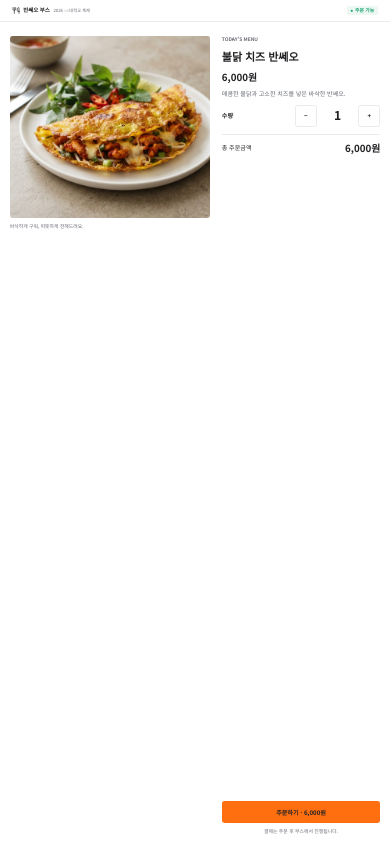
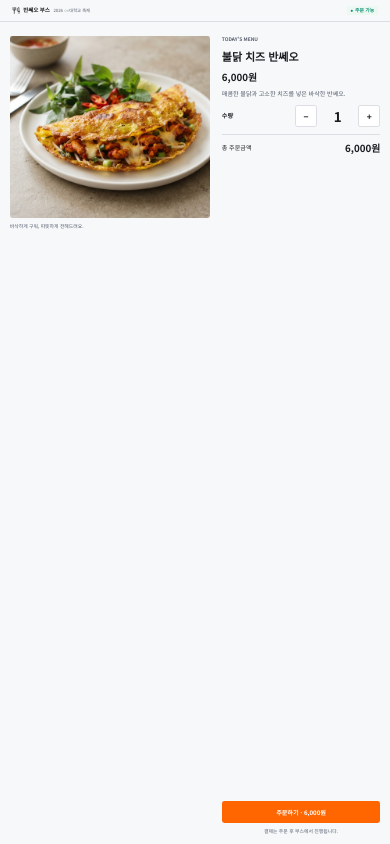
Before and after one commit to Superkid0714/2026-banhxeo-machin, a React (Vite) app: page / in a window 390 px wide. Built offline with nearby package versions, Linux system fonts and the light colour scheme; no server answers.

Commit message:
style: refine buttons quantity controls and responsive frames

```diff
--- a/src/components/ActionButton.tsx
+++ b/src/components/ActionButton.tsx
@@ -7,6 +7,6 @@ type Props = ButtonHTMLAttributes<HTMLButtonElement> & {
 }
 
 export function ActionButton({ variant = 'quantity', height = 72, mutedDisabled = true, className = '', disabled, style, ...props }: Props) {
-  const appearance = disabled && mutedDisabled ? 'border border-line bg-disabled text-muted' : variant === 'order' ? 'bg-order text-ink' : 'border border-line bg-white text-ink'
+  const appearance = disabled && mutedDisabled ? 'border border-line bg-disabled text-muted' : variant === 'order' ? 'bg-order text-white' : 'border border-line bg-white text-ink'
   return <button type="button" disabled={disabled} style={{ height, ...(variant === 'quantity' ? { width: height } : {}), ...style }} className={`flex shrink-0 items-center justify-center gap-[8px] overflow-hidden rounded-[8px] px-[16px] text-[20px] font-bold leading-[1.25] ${appearance} ${className}`} {...props} />
 }
--- a/src/components/QuantityStepper.tsx
+++ b/src/components/QuantityStepper.tsx
@@ -6,9 +6,9 @@ export function QuantityStepper({ value, onChange, size = 'large', disabled = fa
   const small = size === 'small'
   return (
     <div className={`flex shrink-0 items-center justify-between ${small ? 'h-[56px] w-[216px]' : 'h-[72px] w-[280px]'}`} role="group" aria-label="주문 수량">
-      <ActionButton height={small ? 56 : 72} disabled={disabled || value === 1} mutedDisabled={disabled && mutedDisabled} aria-label="수량 줄이기" onClick={() => onChange(Math.max(1, value - 1))}>−</ActionButton>
-      <output aria-label="수량" aria-live="polite" className={`font-bold leading-[1.25] ${small ? 'text-[28px]' : 'text-[40px]'} ${disabled && mutedDisabled ? 'text-muted' : ''}`}>{value}</output>
-      <ActionButton height={small ? 56 : 72} disabled={disabled} mutedDisabled={mutedDisabled} aria-label="수량 늘리기" onClick={() => onChange(value + 1)}>+</ActionButton>
+      <ActionButton height={small ? 56 : 72} className={small?'':'!text-[28px]'} disabled={disabled || value === 1} mutedDisabled={disabled && mutedDisabled} aria-label="수량 줄이기" onClick={() => onChange(Math.max(1, value - 1))}>−</ActionButton>
+      <output aria-label="수량" aria-live="polite" className={`font-bold leading-[1.25] ${small ? 'text-[28px]' : 'text-[44px]'} ${disabled && mutedDisabled ? 'text-muted' : ''}`}>{value}</output>
+      <ActionButton height={small ? 56 : 72} className={small?'':'!text-[28px]'} disabled={disabled} mutedDisabled={mutedDisabled} aria-label="수량 늘리기" onClick={() => onChange(value + 1)}>+</ActionButton>
     </div>
   )
 }
--- a/src/components/layout/FrameLayout.tsx
+++ b/src/components/layout/FrameLayout.tsx
@@ -7,5 +7,5 @@ export function FrameLayout({ frame, children }: PropsWithChildren<{ frame: stri
     return () => window.removeEventListener('resize', resize)
   }, [])
   const scale = Math.min(1, viewport.width / 1280)
-  return <div data-figma-frame={frame} className="flex flex-col bg-white font-sans leading-[1.25] text-ink" style={{ zoom: scale, width: viewport.width / scale, minHeight: Math.max(800, viewport.height / scale) }}>{children}</div>
+  return <div data-figma-frame={frame} className="flex flex-col bg-[#f7f8f9] font-sans leading-[1.25] text-ink" style={{ zoom: scale, width: viewport.width / scale, minHeight: Math.max(800, viewport.height / scale) }}>{children}</div>
 }
--- a/src/index.css
+++ b/src/index.css
@@ -2,13 +2,13 @@
 
 @theme {
   --font-sans: 'Noto Sans KR', sans-serif;
-  --color-ink: #212124;
-  --color-muted: #686b73;
-  --color-line: #eaebee;
-  --color-order: #ff6f0f;
-  --color-available: #1aa174;
+  --color-ink: #1a1c20;
+  --color-muted: #555d6d;
+  --color-line: #dcdee3;
+  --color-order: #ff6600;
+  --color-available: #079171;
   --color-available-bg: #edf8f3;
-  --color-disabled: #f2f3f6;
+  --color-disabled: #f3f4f5;
   --color-selected: #fff5f0;
   --color-error: #fa2314;
 }
```
